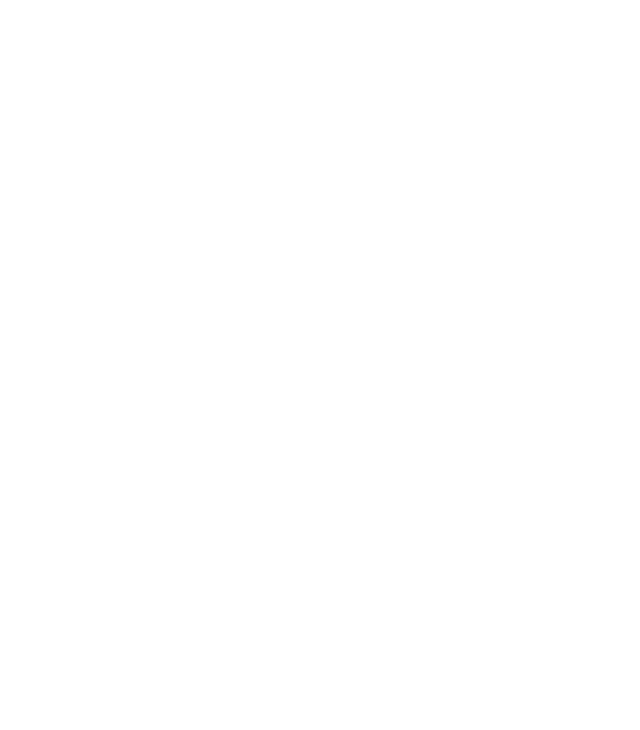
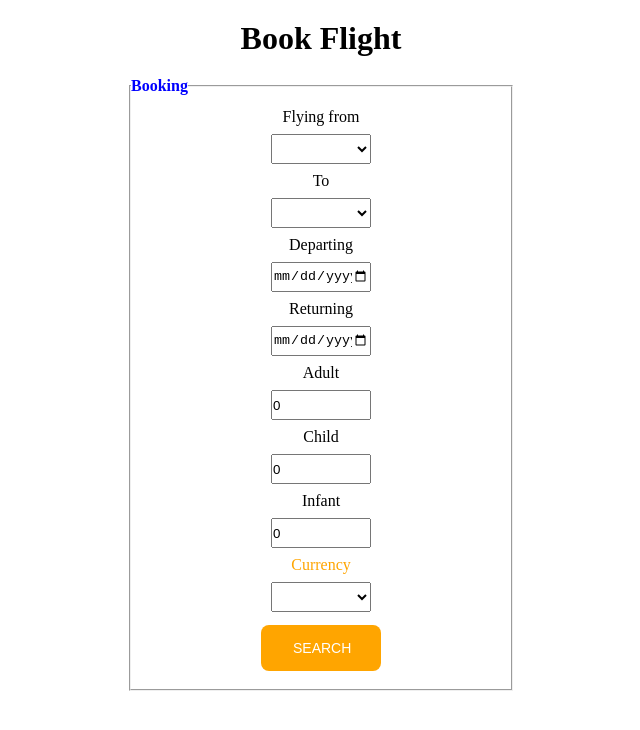
Before and after one commit to nunswn/Homework_codecamp_13, a plain HTML site: page HTML/ข้อที่ 2/index.html in a window 1280 px wide. Shown: the whole page, without its empty margins (319-959 px from the left). Drawn offline with Linux system fonts and the light colour scheme.

Commit message:
finished homework 2

```diff
--- a/HTML/ข้อที่ 2/index.html
+++ b/HTML/ข้อที่ 2/index.html
@@ -4,9 +4,94 @@
     <meta charset="UTF-8">
     <meta http-equiv="X-UA-Compatible" content="IE=edge">
     <meta name="viewport" content="width=device-width, initial-scale=1.0">
-    <title>Document</title>
+    <title>Booking</title>
+    <style>
+        * {
+            padding: 0;
+            margin: 0;
+            box-sizing: border-box;
+        }
+        div {
+            margin: 20px;
+        }
+        fieldset {
+            display: flex;
+            flex-direction: column;
+            margin: auto;
+            padding: auto;
+            width: 30%;
+        }
+        input, select, label{
+            margin: -5px auto;
+        }
+        input {
+            width: 100px;
+            height: 30px;
+        }
+        select {
+            width: 100px;
+            height: 30px;
+        }
+        input :focus {
+            border: 3px solid #555;
+        }
+        button {
+            margin: auto;
+            width: 120px;
+            background-color: orange;
+            color: white;
+            border: none;
+            padding: 15px 32px;
+            border-radius: 8px;
+            font-size: 14px;
+            cursor: pointer;
+        }
+        button:hover {
+        background-color: red;
+        color: white;
+}
+    </style>
 </head>
 <body>
-
+    <div>
+        <h1 style="text-align: center;">Book Flight</h1>
+    </div>
+    <form>
+        <fieldset>
+            <legend style="font-weight: bold; color: blue;">Booking</legend><br>
+            <label>Flying from</label><br>
+            <select>
+                <option></option>
+                <option>BKK</option>
+                <option>HDY</option>
+            </select>
+            <br>
+            <label>To</label><br>
+            <select>
+                <option></option>
+                <option>HDY</option>
+                <option>BKK</option>
+            </select>
+            <br>
+            <label>Departing</label><br>
+            <input type="date"/><br>
+            <label>Returning</label><br>
+            <input type="date"/><br>
+            <label>Adult</label><br>
+            <input type="number" value="0" min="1"><br>
+            <label>Child</label><br>
+            <input type="number" value="0" min="1"><br>
+            <label>Infant</label><br>
+            <input type="number" value="0" min="1"><br>
+            <label style="color: orange;">Currency</label><br>
+            <select>
+                <option></option>
+                <option>THB</option>
+                <option>USD</option>
+            </select>
+            <br>
+            <button type="button">SEARCH</button><br>
+        </fieldset>
+    </form>
 </body>
 </html>
```
